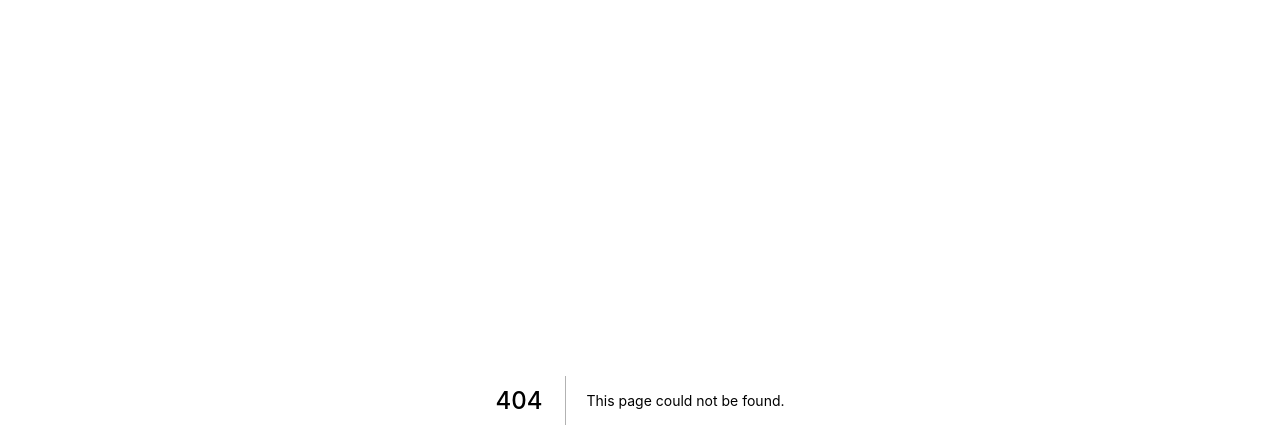
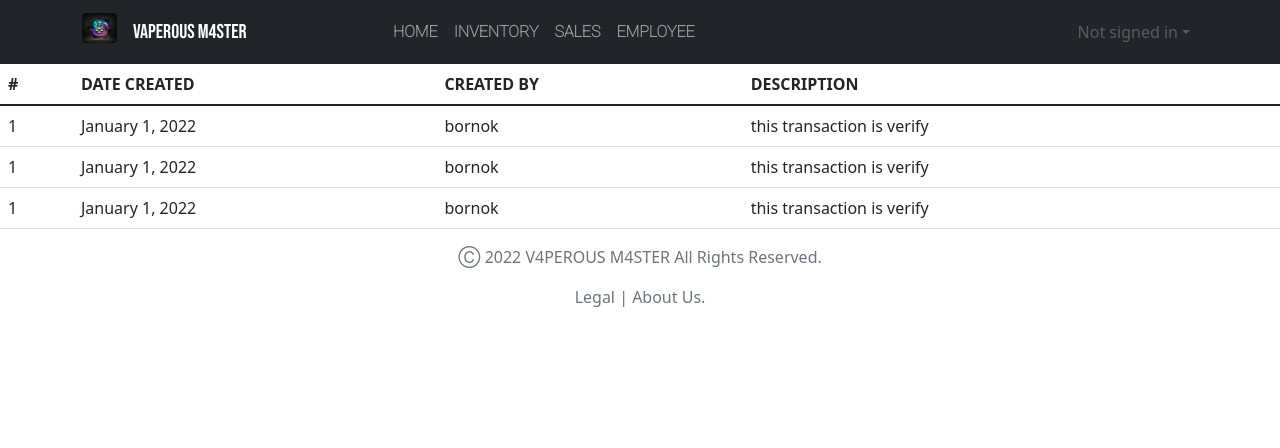
Before and after one commit to keenplify/se101-pos-project, a Next.js app in the folder fe-next/: page /activitylogs in a window 1280 px wide. Before the commit this address had no page. Shown: the top 448 px of the page. Built offline with nearby package versions, Linux system fonts and the light colour scheme.

Commit message:
activitylogs

```diff
--- /dev/null
+++ b/fe-next/pages/activitylogs.js
@@ -0,0 +1,48 @@
+import Head from 'next/head'
+import {Table} from "react-bootstrap"
+
+import { NavBar } from '../components/navbar'
+import { Footer } from '../components/footer'
+
+
+export default function activitylogs() {
+   return <><><Head>
+       <title>Vaperous M4ster - POS Website</title>
+       <meta name="description" content="Generated by create next app" />
+       <link rel="icon" href="/img/Logo.jpg" />
+   </Head><NavBar></NavBar>
+   <Table responsive>
+  <thead>
+    <tr>
+      <th>#</th>
+      <th>DATE CREATED</th>
+      <th>CREATED BY</th>
+      <th>DESCRIPTION</th>
+    </tr>
+  </thead>
+  <tbody>
+    <tr>
+      <td>1</td>
+      <td>January 1, 2022</td>
+      <td> bornok</td>
+      <td>this transaction is verify</td>
+    </tr>
+    <tr>
+    <td>1</td>
+      <td>January 1, 2022</td>
+      <td> bornok</td>
+      <td>this transaction is verify</td>
+    </tr>
+    <tr>
+    <td>1</td>
+      <td>January 1, 2022</td>
+      <td> bornok</td>
+      <td>this transaction is verify</td>
+    </tr>
+  </tbody>
+</Table>
+</>
+<Footer></Footer></>
+
+
+}
```
